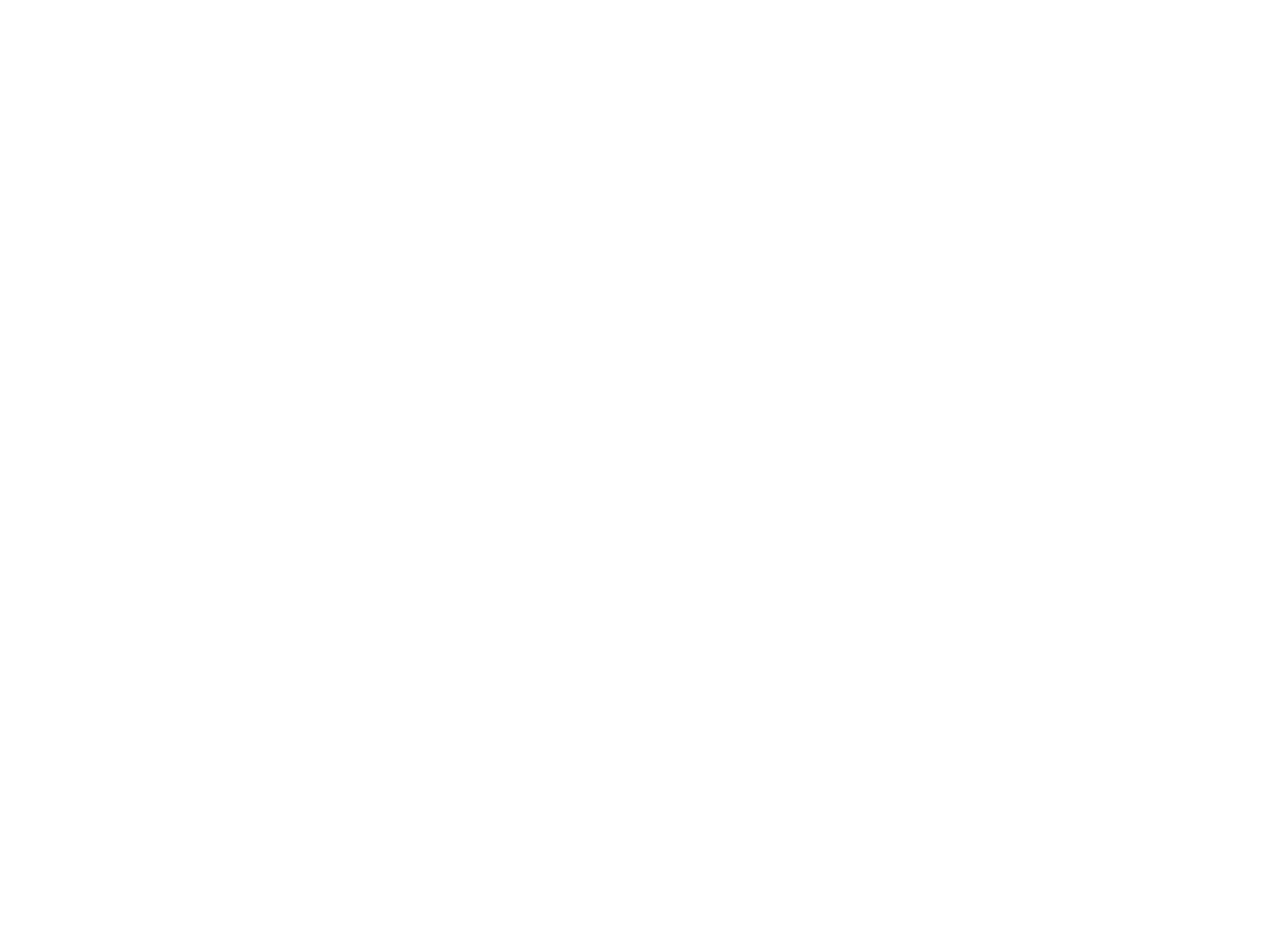
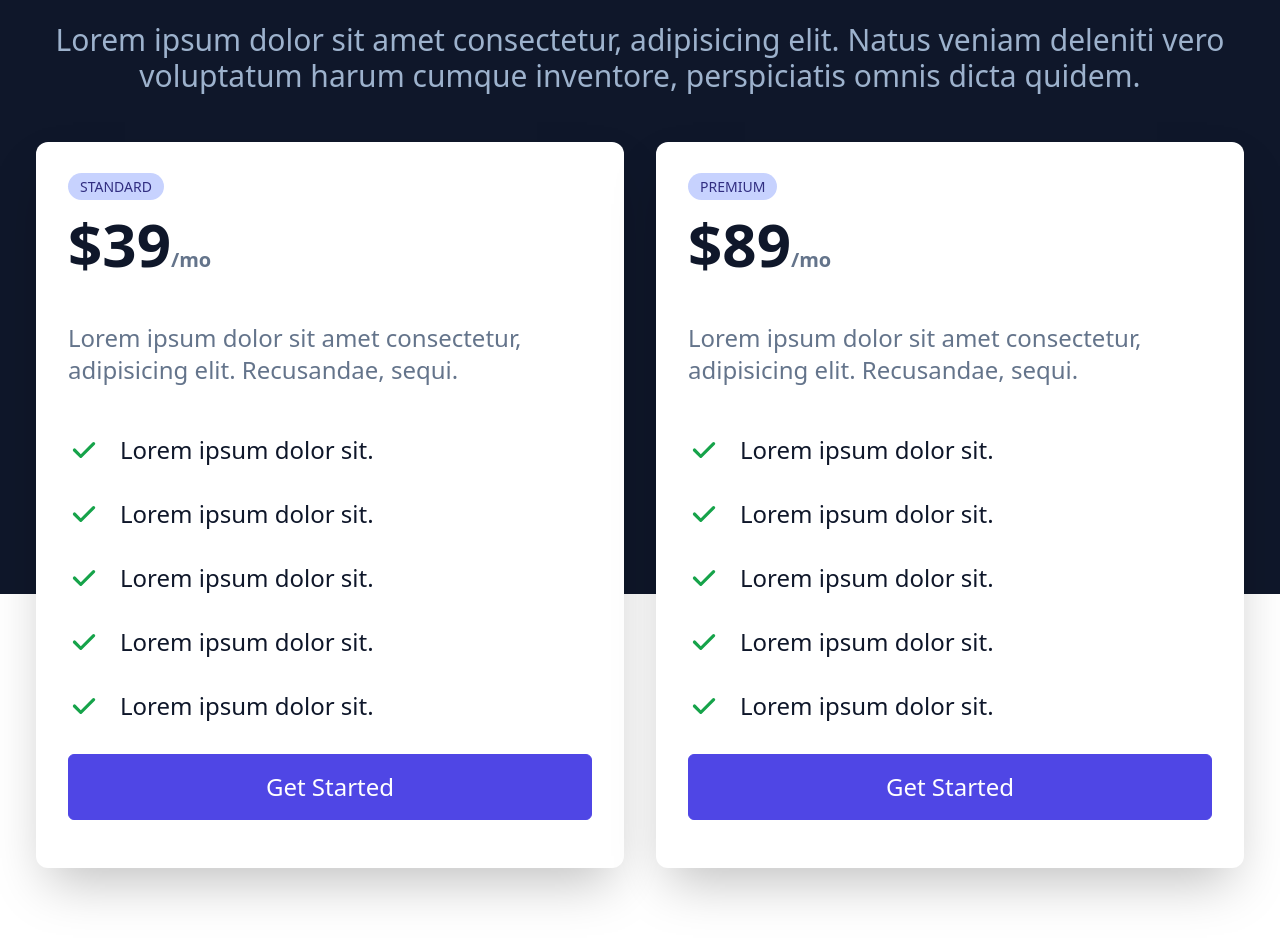
Before and after one commit to Abby1129/dayone, a React (Create React App) app: page / in a window 1280 px wide. Shown: the part 3280-4222 px from the top of the page. Before the commit the page ends 3074 px from the top, so only its background shows below. Built offline with nearby package versions, Linux system fonts and the light colour scheme.

Commit message:
Add pricing component

```diff
--- a/src/App.js
+++ b/src/App.js
@@ -3,6 +3,7 @@
 import About from "./components/About";
 import Support from "./components/Support";
 import AllInOne from "./components/AllInOne";
+import Pricing from "./components/Pricing";
 
 function App() {
   return (
@@ -12,6 +13,7 @@
       <About />
       <Support />
       <AllInOne />
+      <Pricing />
     </>
   );
 }
--- /dev/null
+++ b/src/components/Pricing.jsx
@@ -0,0 +1,111 @@
+import React from "react";
+
+import { CheckIcon } from "@heroicons/react/solid";
+
+const Pricing = () => {
+  return (
+    <div className="w-full text-white my-24">
+      <div className="w-full h-[800px] bg-slate-900 absolute mix-blend-overlay"></div>
+
+      <div className="max-w-[1240px] mx-auto py-12">
+        <div className="text-center py-8 text-slate-300">
+          <h2 className="text-3xl uppercase">Pricing</h2>
+          <h3 className="text-5xl font-bold text-white py-8">
+            The right price for your needs.
+          </h3>
+          <p className="text-3xl">
+            Lorem ipsum dolor sit amet consectetur, adipisicing elit. Natus
+            veniam deleniti vero voluptatum harum cumque inventore, perspiciatis
+            omnis dicta quidem.
+          </p>
+        </div>
+
+        <div className="grid md:grid-cols-2">
+          <div className="bg-white text-slate-900 m-4 p-8 rounded-xl shadow-2xl relative">
+            <span className="uppercase px-3 py-1 bg-indigo-200 text-indigo-900 rounded-2xl text-sm">
+              Standard
+            </span>
+            <div>
+              <p className="text-6xl font-bold py-4 flex">
+                $39
+                <span className="text-xl text-slate-500 flex flex-col justify-end">
+                  /mo
+                </span>
+              </p>
+            </div>
+            <p className="text-2xl py-8 text-slate-500">
+              Lorem ipsum dolor sit amet consectetur, adipisicing elit.
+              Recusandae, sequi.
+            </p>
+            <div className="text-2xl">
+              <p className="flex py-4">
+                <CheckIcon className="w-8 mr-5 text-green-600" />
+                Lorem ipsum dolor sit.
+              </p>
+              <p className="flex py-4">
+                <CheckIcon className="w-8 mr-5 text-green-600" />
+                Lorem ipsum dolor sit.
+              </p>
+              <p className="flex py-4">
+                <CheckIcon className="w-8 mr-5 text-green-600" />
+                Lorem ipsum dolor sit.
+              </p>
+              <p className="flex py-4">
+                <CheckIcon className="w-8 mr-5 text-green-600" />
+                Lorem ipsum dolor sit.
+              </p>
+              <p className="flex py-4">
+                <CheckIcon className="w-8 mr-5 text-green-600" />
+                Lorem ipsum dolor sit.
+              </p>
+              <button className="w-full py-4 my-4">Get Started</button>
+            </div>
+          </div>
+
+          <div className="bg-white text-slate-900 m-4 p-8 rounded-xl shadow-2xl relative">
+            <span className="uppercase px-3 py-1 bg-indigo-200 text-indigo-900 rounded-2xl text-sm">
+              Premium
+            </span>
+            <div>
+              <p className="text-6xl font-bold py-4 flex">
+                $89
+                <span className="text-xl text-slate-500 flex flex-col justify-end">
+                  /mo
+                </span>
+              </p>
+            </div>
+            <p className="text-2xl py-8 text-slate-500">
+              Lorem ipsum dolor sit amet consectetur, adipisicing elit.
+              Recusandae, sequi.
+            </p>
+            <div className="text-2xl">
+              <p className="flex py-4">
+                <CheckIcon className="w-8 mr-5 text-green-600" />
+                Lorem ipsum dolor sit.
+              </p>
+              <p className="flex py-4">
+                <CheckIcon className="w-8 mr-5 text-green-600" />
+                Lorem ipsum dolor sit.
+              </p>
+              <p className="flex py-4">
+                <CheckIcon className="w-8 mr-5 text-green-600" />
+                Lorem ipsum dolor sit.
+              </p>
+              <p className="flex py-4">
+                <CheckIcon className="w-8 mr-5 text-green-600" />
+                Lorem ipsum dolor sit.
+              </p>
+              <p className="flex py-4">
+                <CheckIcon className="w-8 mr-5 text-green-600" />
+                Lorem ipsum dolor sit.
+              </p>
+              <button className="w-full py-4 my-4">Get Started</button>
+            </div>
+          </div>
+        </div>
+      </div>
+    </div>
+  );
+};
+
+export default Pricing;
```
